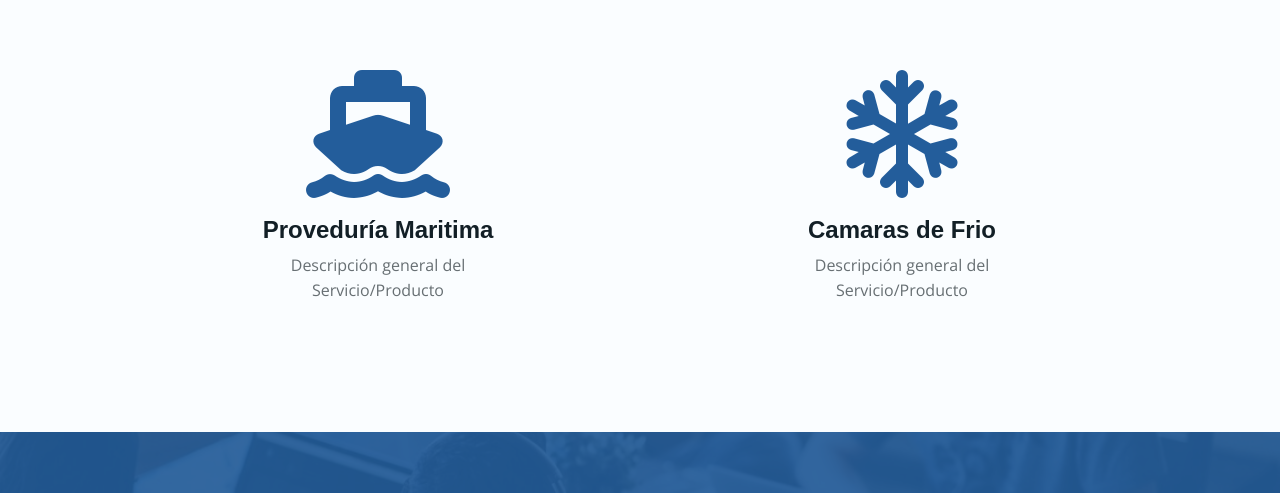
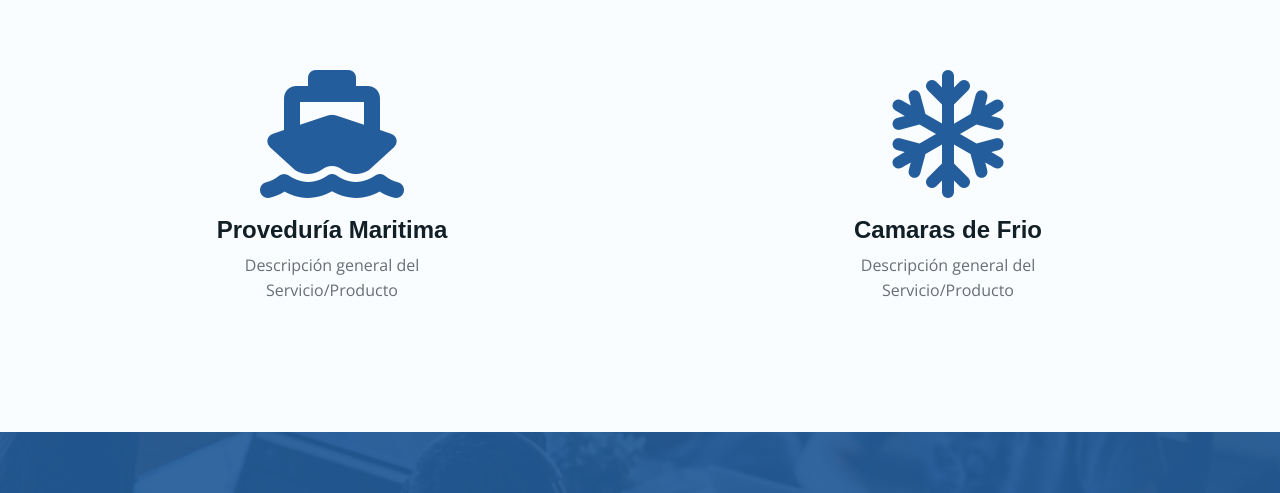
Before and after one commit to S-Kiev/PaginaSantumar, a plain HTML site: page index.html in a window 1280 px wide. Shown: the part 680-1173 px from the top of the page. Drawn offline with nearby package versions, Linux system fonts and the light colour scheme; some icons are missing; a web font is replaced by a local one.

Commit message:
modificando

```diff
--- a/index.html
+++ b/index.html
@@ -83,13 +83,13 @@
           <section class="services-section section-container">
             <h2>Nuestros Servicios</h2>
             <div class="content-wrapper contenido-servicios">
-              <article class="service-item icono-1">
+              <article class="service-item">
                 <a href="/ProveduriaMaritima.html"><i class="fa-solid fa-ship icon"></i></a>
                 <!--<span class="jam jam-phone icon"></span>-->
                 <h3>Proveduría Maritima</h3>
                 <p>Descripción general del Servicio/Producto</p>
               </article>
-              <article class="service-item icono-2">
+              <article class="service-item">
                 <a href="/CamarasDeFrio.html"><i class="fa-regular fa-snowflake icon"></i></a>
 
                 <!--<span class="jam jam-computer icon"></span>-->
```
